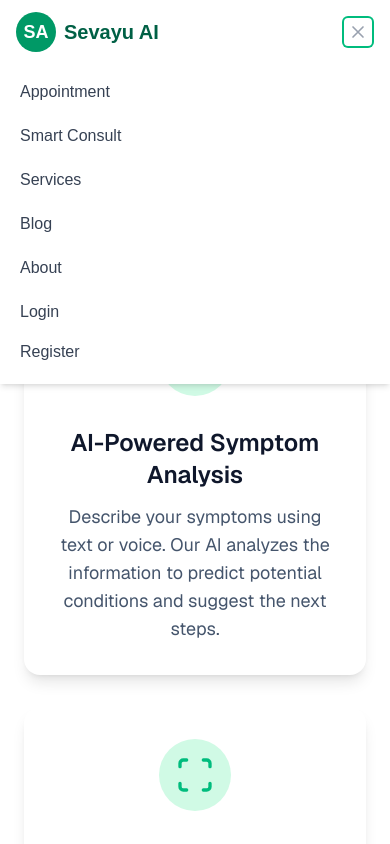
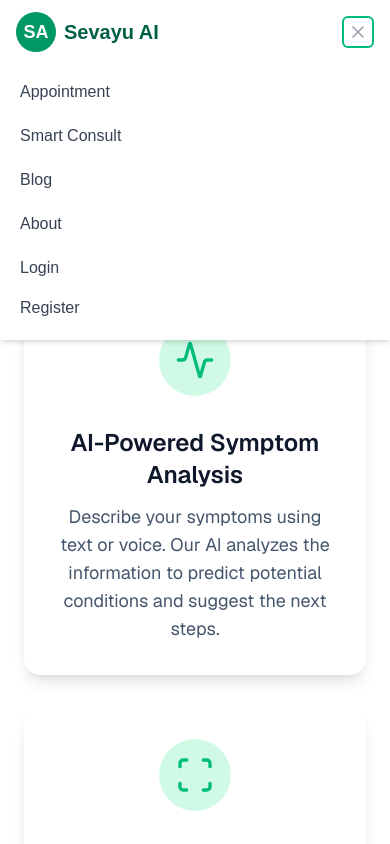
Before and after one commit to Ishan1012/sevayu-ai, a Next.js app in the folder frontend/: page /about in a window 390 px wide. Both pictures are taken after a click on the button "Open main menu". Shown: the top 844 px of the page. Built offline with nearby package versions, Linux system fonts and the light colour scheme.

Commit message:
fix: changed mobile navigation bar

```diff
--- a/frontend/components/Header.js
+++ b/frontend/components/Header.js
@@ -90,10 +90,7 @@
               Appointment
             </Link>
             <Link href="/consult" className="block px-3 py-2 rounded-md text-base font-medium text-gray-700 hover:text-emerald-600 hover:bg-emerald-50 transition-colors duration-200">
-                Smart Consult
-              </Link>
-            <Link href="/services" className="block px-3 py-2 rounded-md text-base font-medium text-gray-700 hover:text-emerald-600 hover:bg-emerald-50 transition-colors duration-200">
-              Services
+              Smart Consult
             </Link>
             <Link href="/blog" className="block px-3 py-2 rounded-md text-base font-medium text-gray-700 hover:text-emerald-600 hover:bg-emerald-50 transition-colors duration-200">
               Blog
```
